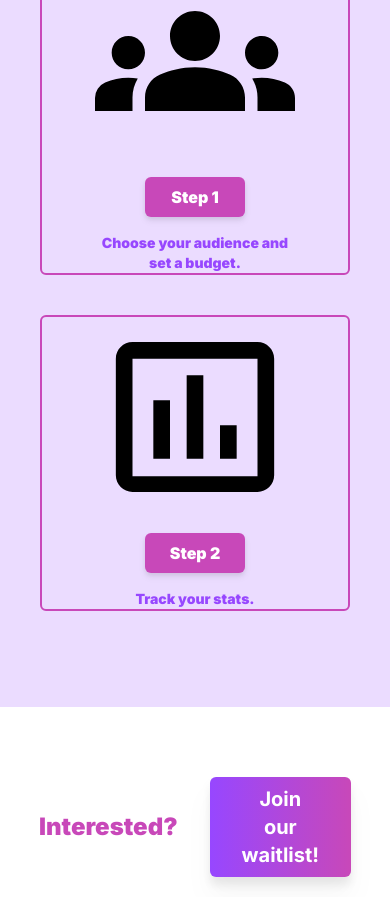
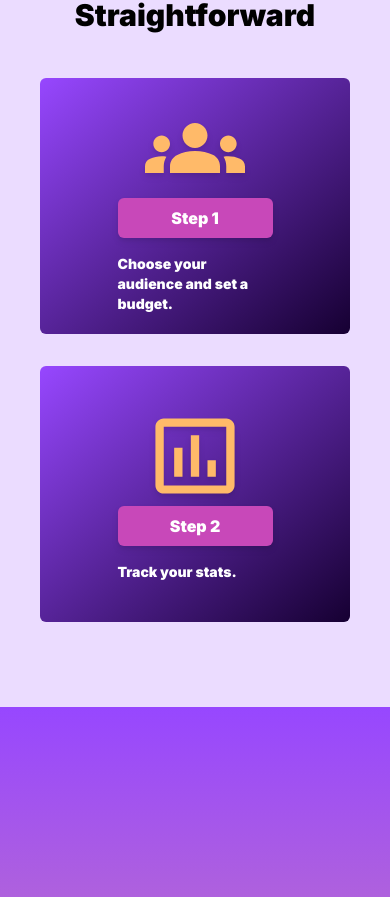
Before and after one commit to Billy-Tech-Solutions/Billy, a Next.js app: page /howitworks in a window 390 px wide. Shown: the part 1867-2764 px from the top of the page. Built offline with nearby package versions, Linux system fonts and the light colour scheme.

Commit message:
fixed: -joinustoday section in howitworks todo: -fix ui for waitlist signup -fix footer responsive

```diff
--- a/app/globals.css
+++ b/app/globals.css
@@ -34,5 +34,5 @@
 }
 
 .billy_scrollbar::-webkit-scrollbar-thumb:hover {
-  background-color: transparent;
+  background-color: #FFBA69;
 }
--- a/app/howitworks/page.jsx
+++ b/app/howitworks/page.jsx
@@ -166,30 +166,35 @@ const HowItWorks = () => {
         </div>
       </section>
 
-      <section className="w-full h-screen flex items-center justify-center gap-10 bg-pink-secondary p-10">
-        <div className="w-full md:w-[80%] flex flex-col md:flex-row gap-10">
-          <div className="w-full md:w-1/2 flex flex-col gap-4 items-center border-2 border-pink-main rounded-md">
-            <MdGroups className="text-[200px]" />
-            <h1 className="w-[100px] p-2 m-auto bg-pink-main text-white font-black text-center rounded-md drop-shadow-md">
+      <section className="w-full h-screen flex flex-col items-center justify-center gap-10 bg-pink-secondary p-10">
+        <h1 className="w-full text-[30px] lg:text-[60px] text-center font-black">Simple and Straightforward</h1>
+        <div className="w-full md:w-[80%] flex flex-col lg:flex-row gap-8 items-center justify-center">
+          <div className="w-full h-64 lg:w-1/2 flex flex-col lg:flex-row items-center justify-center lg:gap-8 bg-gradient-to-br from-purple-main to-purple-secondary rounded-md">
+            <MdGroups className="text-[100px] lg:text-[200px] text-yellow-main drop-shadow-md" />
+            <div className="w-[50%] flex flex-col gap-4">
+              <h1 className="w-full p-2 m-auto bg-pink-main text-white font-black text-center rounded-md drop-shadow-md">
                 Step 1
               </h1>
-            <h2 className="w-2/3 m-auto text-sm font-black text-purple-main text-center">
+              <h2 className="w-full text-sm font-black text-white">
                 Choose your audience and set a budget.
               </h2>
             </div>
-          <div className="w-full md:w-1/2 flex flex-col gap-4 items-center border-2 border-pink-main rounded-md">
-          <MdInsertChartOutlined className="text-[200px]" />
-            <h1 className="w-[100px] p-2 m-auto bg-pink-main text-white font-black text-center rounded-md drop-shadow-md">
+          </div>
+          <div className="w-full h-64 lg:w-1/2 flex flex-col lg:flex-row items-center justify-center lg:gap-8 bg-gradient-to-br from-purple-main to-purple-secondary rounded-md">
+            <MdInsertChartOutlined className="text-[100px] lg:text-[200px] text-yellow-main drop-shadow-md" />
+            <div className="w-[50%] flex flex-col gap-4">
+              <h1 className="w-full p-2 m-auto bg-pink-main text-white font-black text-center rounded-md drop-shadow-md">
                 Step 2
               </h1>
-            <h2 className="w-2/3 m-auto text-sm font-black text-purple-main text-center">
+              <h2 className="w-full text-sm font-black text-white">
               Track your stats.
               </h2>
             </div>
           </div>
+        </div>
       </section>
-      <section className="w-full h-60 flex items-center justify-center gap-8 bg-white p-10">
-        <p className="text-pink-main text-2xl font-black">Interested?</p>
+      <section className="w-full h-screen lg:h-[70vh] flex flex-col items-center justify-center gap-4 bg-gradient-to-b from-purple-main to-yellow-main p-10">
+        <p className="text-white text-[45px] lg:text-[60px] font-black drop-shadow-lg">Interested?</p>
         <JoinOurWaitlist />
       </section>
       <Footer />
--- a/components/SignUp.jsx
+++ b/components/SignUp.jsx
@@ -2,7 +2,7 @@ import Link from "next/link";
 
 const SignUp = () => {
   return (
-    <Link href="/signup">
+    <Link href="/waitlistregistration">
       <button className="p-1 md:px-4 md:py-2 bg-button-main text-white rounded-md font-bold text-xs drop-shadow-lg">
         Sign Up
       </button>
```
Lines whose indentation alone changed are shown as unchanged.
